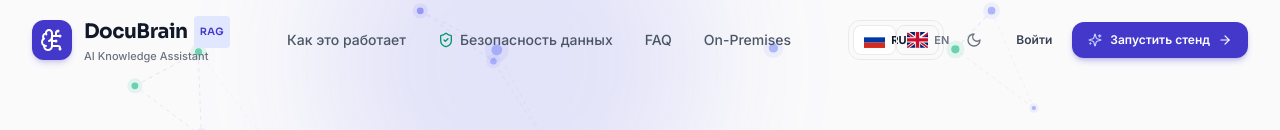
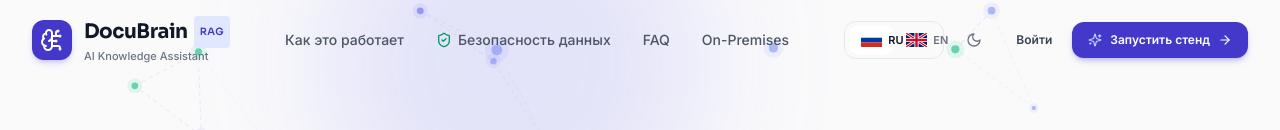
Before and after one commit to grigfox43-hash/docubrain, a Next.js app: page / in a window 1280 px wide. Shown: the top 130 px of the page. Built offline with nearby package versions, Linux system fonts and the light colour scheme.

Commit message:
fix: redesigned flag switcher with clear border contrast and bulletproof smooth anchor scrolling with header offset

```diff
--- a/src/app/page.tsx
+++ b/src/app/page.tsx
@@ -1,5 +1,6 @@
 "use client";
 
+import { useEffect } from "react";
 import Link from "next/link";
 import { Navbar } from "@/components/Navbar";
 import { Footer } from "@/components/Footer";
@@ -44,6 +45,23 @@ export default function HomePage() {
       openAuthModal("register");
     }
   };
+
+  useEffect(() => {
+    if (typeof window !== "undefined" && window.location.hash) {
+      const targetId = window.location.hash.replace("#", "");
+      const elem = document.getElementById(targetId);
+      if (elem) {
+        setTimeout(() => {
+          const navHeight = 84;
+          const targetTop = elem.getBoundingClientRect().top + window.pageYOffset - navHeight;
+          window.scrollTo({
+            top: Math.max(0, targetTop),
+            behavior: "smooth",
+          });
+        }, 150);
+      }
+    }
+  }, []);
 
   return (
     <div className="relative min-h-screen overflow-x-hidden">
@@ -99,7 +117,7 @@ export default function HomePage() {
       {/* 2. HOW IT WORKS (Anchor id="how-it-works") */}
       <section
         id="how-it-works"
-        className="py-20 bg-white dark:bg-[#12151E] border-y border-gray-200/80 dark:border-gray-800/80 scroll-mt-20"
+        className="py-20 bg-white dark:bg-[#12151E] border-y border-gray-200/80 dark:border-gray-800/80 scroll-mt-24"
       >
         <div className="max-w-7xl mx-auto px-4 sm:px-6 lg:px-8">
           <div className="text-center max-w-2xl mx-auto mb-16">
@@ -172,7 +190,7 @@ export default function HomePage() {
       {/* 3. SECURITY ACCENT SECTION (Anchor id="security") */}
       <section
         id="security"
-        className="py-24 relative overflow-hidden bg-gray-900 text-white scroll-mt-20"
+        className="py-24 relative overflow-hidden bg-gray-900 text-white scroll-mt-24"
       >
         <div className="max-w-7xl mx-auto px-4 sm:px-6 lg:px-8 relative z-10">
           <div className="grid grid-cols-1 lg:grid-cols-2 gap-12 items-center">
@@ -467,7 +485,7 @@ const searchResult = await qdrant.search({
       {/* 6. FAQ ACCORDION (Anchor id="faq") */}
       <section
         id="faq"
-        className="py-20 bg-white dark:bg-[#12151E] border-t border-gray-200/80 dark:border-gray-800/80 scroll-mt-20"
+        className="py-20 bg-white dark:bg-[#12151E] border-t border-gray-200/80 dark:border-gray-800/80 scroll-mt-24"
       >
         <div className="max-w-4xl mx-auto px-4 sm:px-6 lg:px-8">
           <div className="text-center mb-14">
--- a/src/components/Navbar.tsx
+++ b/src/components/Navbar.tsx
@@ -24,15 +24,26 @@ export function Navbar() {
   }, []);
 
   const handleSmoothAnchor = (e: React.MouseEvent<HTMLAnchorElement>, targetId: string) => {
-    // If on another page, let standard routing handle it
-    if (window.location.pathname !== "/") return;
+    if (typeof window === "undefined") return;
 
-    e.preventDefault();
-    const elem = document.getElementById(targetId);
-    if (elem) {
-      elem.scrollIntoView({ behavior: "smooth" });
+    const isHomePage = window.location.pathname === "/" || window.location.pathname === "";
+
+    if (isHomePage) {
+      e.preventDefault();
+      const elem = document.getElementById(targetId);
+      if (elem) {
+        const navHeight = 84;
+        const targetTop = elem.getBoundingClientRect().top + window.pageYOffset - navHeight;
+        window.scrollTo({
+          top: Math.max(0, targetTop),
+          behavior: "smooth",
+        });
+        window.history.pushState(null, "", `#${targetId}`);
+      }
+      setMobileMenuOpen(false);
+    } else {
+      setMobileMenuOpen(false);
     }
-    setMobileMenuOpen(false);
   };
 
   return (
--- a/src/lib/i18n/LanguageContext.tsx
+++ b/src/lib/i18n/LanguageContext.tsx
@@ -19,15 +19,21 @@ export function LanguageProvider({ children }: { children: React.ReactNode }) {
   const [language, setLanguageState] = useState<Language>("ru");
 
   useEffect(() => {
-    const saved = localStorage.getItem("docubrain_lang") as Language;
-    if (saved === "ru" || saved === "en") {
-      setLanguageState(saved);
+    try {
+      const saved = localStorage.getItem("docubrain_lang") as Language;
+      if (saved === "ru" || saved === "en") {
+        setLanguageState(saved);
+      }
+    } catch {
+      // storage unavailable
     }
   }, []);
 
   const setLanguage = (lang: Language) => {
     setLanguageState(lang);
-    localStorage.setItem("docubrain_lang", lang);
+    try {
+      localStorage.setItem("docubrain_lang", lang);
+    } catch {}
   };
 
   return (
@@ -47,42 +53,47 @@ export function useTranslation() {
   return useContext(LanguageContext);
 }
 
-// Vector SVG Russian Flag (White, Blue, Red)
-export function RussianFlag({ className = "w-[18px] h-[13px]" }: { className?: string }) {
+// Vector SVG Russian Flag (White, Blue, Red with crisp border)
+export function RussianFlag({ className = "w-[19px] h-[13px]" }: { className?: string }) {
   return (
     <svg
-      className={`${className} rounded-[3px] overflow-hidden shadow-xs ring-1 ring-black/10 dark:ring-white/25 shrink-0 inline-block`}
-      viewBox="0 0 640 480"
+      className={`${className} rounded-[2px] shadow-2xs ring-1 ring-black/25 dark:ring-white/30 shrink-0 inline-block overflow-hidden`}
+      viewBox="0 0 600 400"
       xmlns="http://www.w3.org/2000/svg"
     >
-      <g fillRule="evenodd" strokeWidth="1pt">
-        <path fill="#ffffff" d="M0 0h640v160H0z" />
-        <path fill="#0039a6" d="M0 160h640v160H0z" />
-        <path fill="#d52b1e" d="M0 320h640v160H0z" />
-      </g>
+      {/* 3 horizontal stripes */}
+      <rect width="600" height="133.33" fill="#FFFFFF" />
+      <rect y="133.33" width="600" height="133.33" fill="#0039A6" />
+      <rect y="266.66" width="600" height="133.34" fill="#D52B1E" />
+      {/* Subtle bottom border on white stripe for perfect contrast on white backgrounds */}
+      <line x1="0" y1="133.33" x2="600" y2="133.33" stroke="#000000" strokeOpacity="0.08" strokeWidth="1.5" />
     </svg>
   );
 }
 
-// Vector SVG United Kingdom Flag (Union Jack)
-export function BritishFlag({ className = "w-[18px] h-[13px]" }: { className?: string }) {
+// Vector SVG United Kingdom Flag (Union Jack with crisp border)
+export function BritishFlag({ className = "w-[19px] h-[13px]" }: { className?: string }) {
   return (
     <svg
-      className={`${className} rounded-[3px] overflow-hidden shadow-xs ring-1 ring-black/10 dark:ring-white/25 shrink-0 inline-block`}
-      viewBox="0 0 640 480"
+      className={`${className} rounded-[2px] shadow-2xs ring-1 ring-black/25 dark:ring-white/30 shrink-0 inline-block overflow-hidden`}
+      viewBox="0 0 60 40"
       xmlns="http://www.w3.org/2000/svg"
     >
-      <path fill="#012169" d="M0 0h640v480H0z" />
-      <path
-        fill="#ffffff"
-        d="m75 0 244 181L562 0h78v62L400 241l240 178v61h-80L320 301 81 480H0v-60l239-179L0 64V0h75z"
-      />
-      <path
-        fill="#C8102E"
-        d="m424 288 216 159v33h-44L380 318l44-30zM640 0v10L456 148l40 30 144-107V0zM184 192 0 55V21h44l216 161-76 10zM0 447l184-137 40 30L40 480H0v-33z"
-      />
-      <path fill="#ffffff" d="M241 0v480h160V0H241zM0 160v160h640V160H0z" />
-      <path fill="#C8102E" d="M267 0v480h106V0H267zM0 187v106h640V187H0z" />
+      <clipPath id="uk-clip">
+        <rect width="60" height="40" rx="2" />
+      </clipPath>
+      <g clipPath="url(#uk-clip)">
+        {/* Navy background */}
+        <rect width="60" height="40" fill="#012169" />
+        {/* White diagonals */}
+        <path d="M0,0 L60,40 M60,0 L0,40" stroke="#FFFFFF" strokeWidth="8" />
+        {/* Red diagonals */}
+        <path d="M0,0 L30,20 M60,0 L30,20 M60,40 L30,20 M0,40 L30,20" stroke="#C8102E" strokeWidth="4" />
+        {/* White cross */}
+        <path d="M30,0 v40 M0,20 h60" stroke="#FFFFFF" strokeWidth="12" />
+        {/* Red cross */}
+        <path d="M30,0 v40 M0,20 h60" stroke="#C8102E" strokeWidth="7" />
+      </g>
     </svg>
   );
 }
@@ -91,33 +102,33 @@ export function LanguageSwitcher() {
   const { language, setLanguage } = useTranslation();
 
   return (
-    <div className="flex items-center p-1 rounded-xl bg-gray-100/90 dark:bg-[#161922] border border-gray-200/80 dark:border-gray-800 shadow-inner text-xs font-semibold">
+    <div className="inline-flex items-center p-1 rounded-xl bg-gray-100/90 dark:bg-[#141824] border border-gray-200/90 dark:border-gray-800 shadow-2xs">
       <button
         onClick={() => setLanguage("ru")}
-        className={`flex items-center gap-1.5 px-2.5 py-1.5 rounded-lg border transition-all ${
+        className={`flex items-center gap-1.5 px-3 py-1.5 rounded-lg text-xs font-semibold transition-all ${
           language === "ru"
-            ? "bg-white text-gray-900 border-gray-200/80 shadow-xs dark:bg-[#222838] dark:text-white dark:border-indigo-500/40 dark:shadow-[0_0_12px_rgba(99,102,241,0.25)] font-bold"
-            : "text-gray-500 dark:text-gray-400 hover:text-gray-900 dark:hover:text-white border-transparent hover:bg-white/50 dark:hover:bg-gray-800/50"
+            ? "bg-white dark:bg-[#23293A] text-gray-950 dark:text-white shadow-xs font-bold ring-1 ring-black/5 dark:ring-indigo-500/40"
+            : "text-gray-500 dark:text-gray-400 hover:text-gray-900 dark:hover:text-gray-100 hover:bg-gray-200/50 dark:hover:bg-gray-800/40"
         }`}
         title="Русский язык"
         type="button"
       >
         <RussianFlag />
-        <span className="text-[11px] tracking-wide">RU</span>
+        <span className="tracking-wide text-[11px]">RU</span>
       </button>
 
       <button
         onClick={() => setLanguage("en")}
-        className={`flex items-center gap-1.5 px-2.5 py-1.5 rounded-lg border transition-all ${
+        className={`flex items-center gap-1.5 px-3 py-1.5 rounded-lg text-xs font-semibold transition-all ${
           language === "en"
-            ? "bg-white text-gray-900 border-gray-200/80 shadow-xs dark:bg-[#222838] dark:text-white dark:border-indigo-500/40 dark:shadow-[0_0_12px_rgba(99,102,241,0.25)] font-bold"
-            : "text-gray-500 dark:text-gray-400 hover:text-gray-900 dark:hover:text-white border-transparent hover:bg-white/50 dark:hover:bg-gray-800/50"
+            ? "bg-white dark:bg-[#23293A] text-gray-950 dark:text-white shadow-xs font-bold ring-1 ring-black/5 dark:ring-indigo-500/40"
+            : "text-gray-500 dark:text-gray-400 hover:text-gray-900 dark:hover:text-gray-100 hover:bg-gray-200/50 dark:hover:bg-gray-800/40"
         }`}
         title="English"
         type="button"
       >
         <BritishFlag />
-        <span className="text-[11px] tracking-wide">EN</span>
+        <span className="tracking-wide text-[11px]">EN</span>
       </button>
     </div>
   );
```
